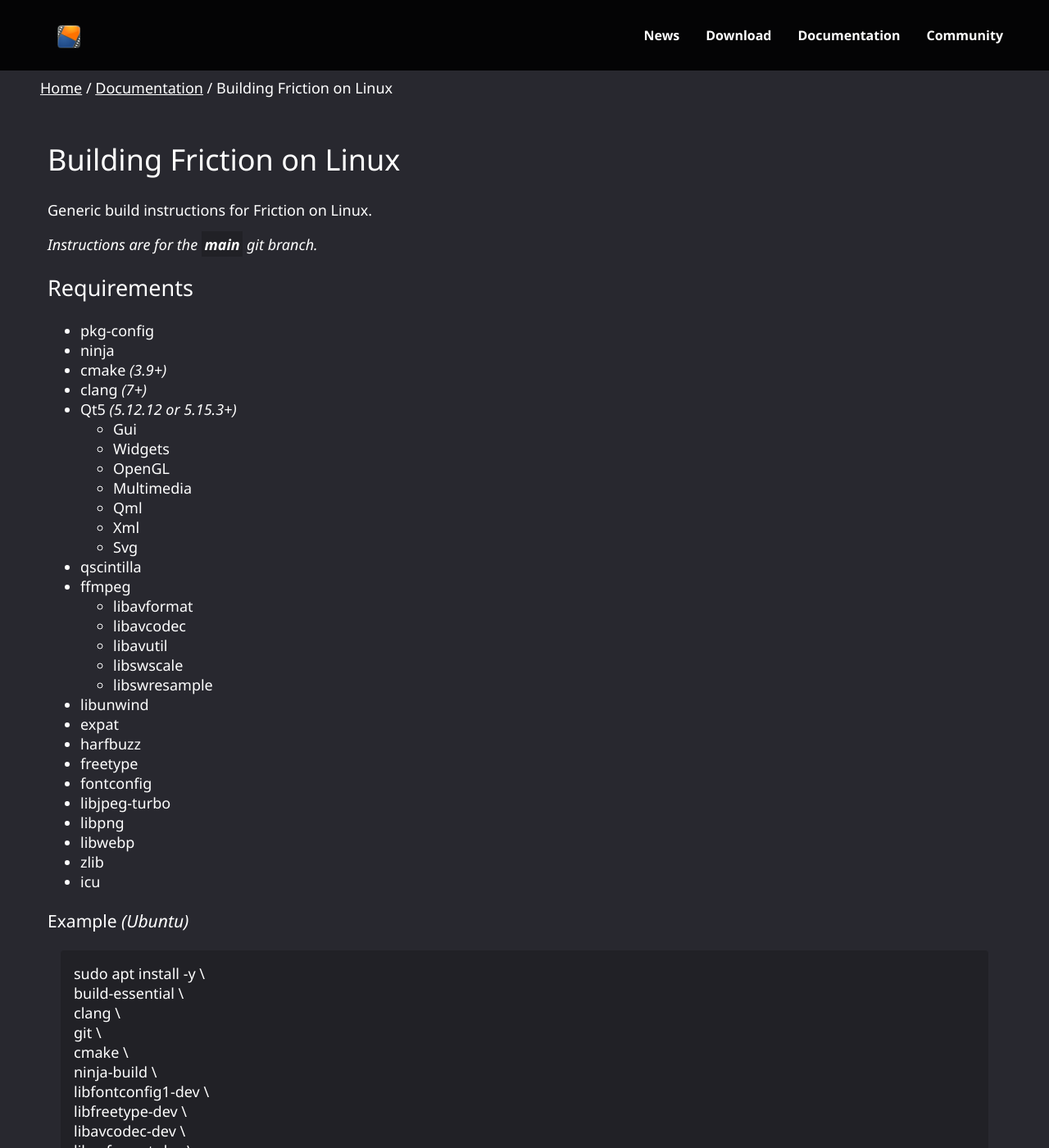
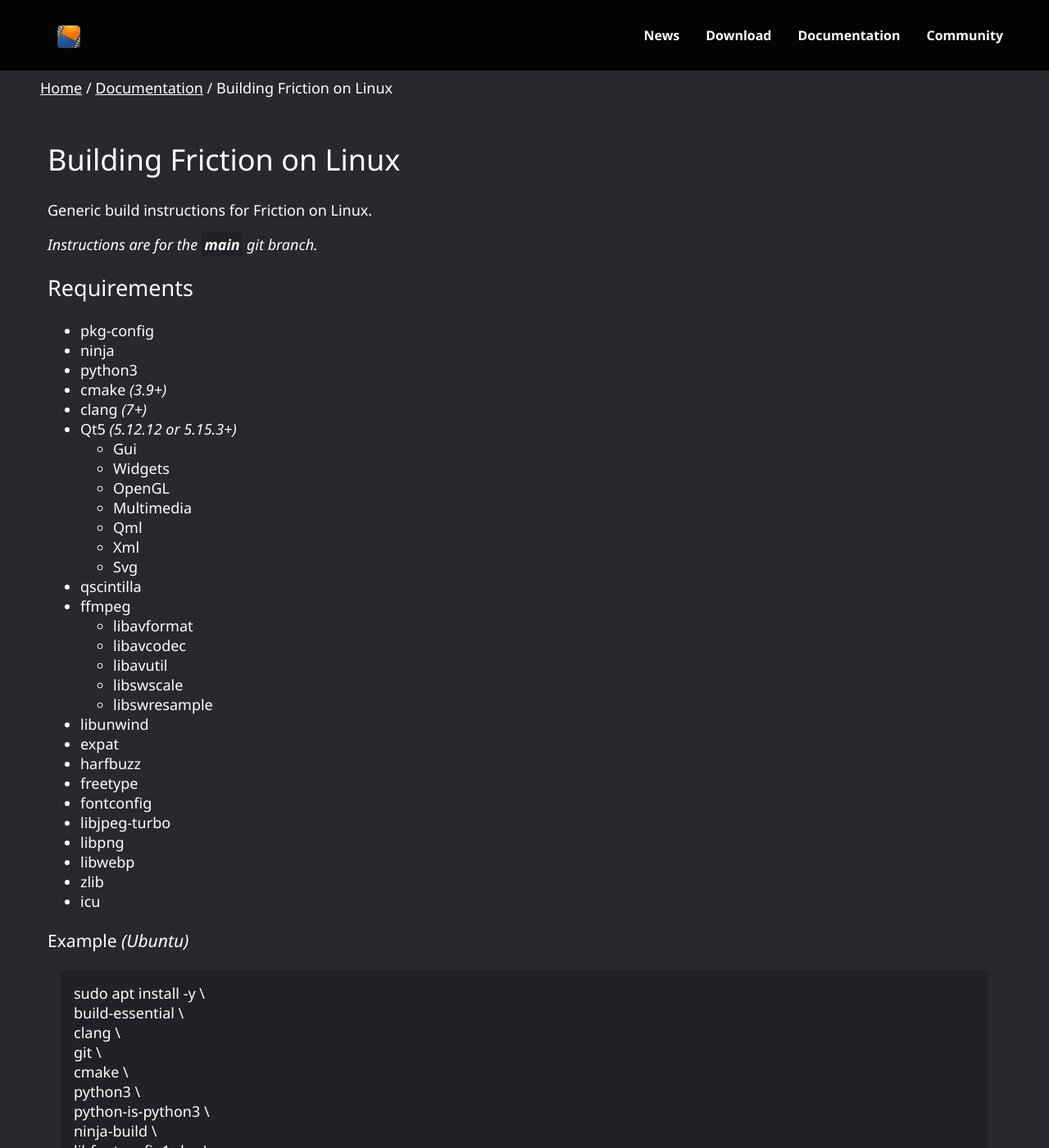
Before and after one commit to friction2d/friction2d.github.io, a Jekyll site: the page built from documentation/source-linux.md, in a window 1280 px wide and 1400 px high. Shown: the whole window at 82% size. Built offline with Jekyll 4.4.1, drawn with Linux system fonts in a browser that asks for light colours; some of the changed text lies outside the part shown.

Commit message:
Update source-linux.md

```diff
--- a/documentation/source-linux.md
+++ b/documentation/source-linux.md
@@ -13,6 +13,7 @@ Generic build instructions for Friction on Linux.
 
 * pkg-config
 * ninja
+* python3
 * cmake *(3.9+)*
 * clang *(7+)*
 * Qt5 *(5.12.12 or 5.15.3+)*
@@ -49,6 +50,8 @@ build-essential \
 clang \
 git \
 cmake \
+python3 \
+python-is-python3 \
 ninja-build \
 libfontconfig1-dev \
 libfreetype-dev \
```
